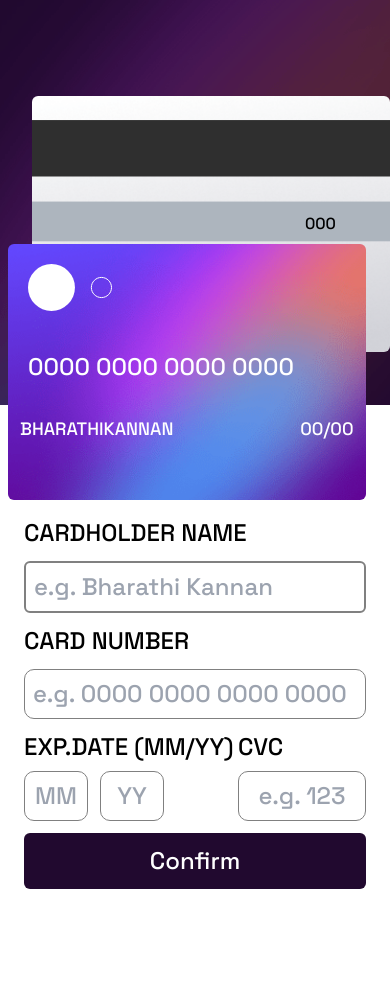
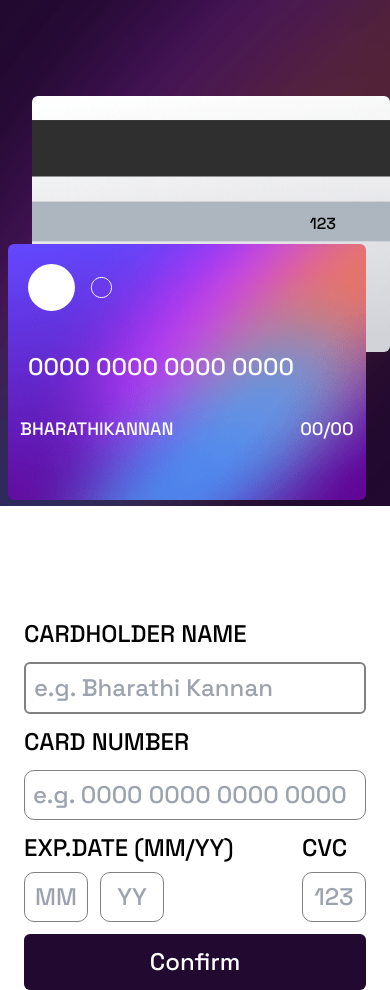
Before and after one commit to bharathikannansambasivam/Interactive-credit-card, a React (Vite) app: page / in a window 390 px wide. Before the commit the page ends 889 px from the top, so only its background shows below. Built offline with nearby package versions, Linux system fonts and the light colour scheme.

Commit message:
fix: Added Fav icon and fix responsiveness

```diff
--- a/index.html
+++ b/index.html
@@ -2,7 +2,7 @@
 <html lang="en">
   <head>
     <meta charset="UTF-8" />
-    <link rel="icon" type="image/svg+xml" href="/vite.svg" />
+    <link rel="icon" type="image/svg+xml" href="src/images/favicon-32x32.png" />
     <link rel="preconnect" href="https://fonts.googleapis.com" />
     <link rel="preconnect" href="https://fonts.gstatic.com" crossorigin />
     <link
@@ -10,7 +10,7 @@
       rel="stylesheet"
     />
     <meta name="viewport" content="width=device-width, initial-scale=1.0" />
-    <title>Vite + React</title>
+    <title>Credit card</title>
   </head>
   <body>
     <div id="root"></div>
--- a/src/components/CardDetails.jsx
+++ b/src/components/CardDetails.jsx
@@ -16,22 +16,22 @@ function CardDetails() {
   });
   return (
     <div className=" h-screen ">
-      <div className="bg-white   h-3/5 sm:h-screen sm:flex  ">
+      <div className="  h-screen sm:h-screen sm:flex  ">
         <div
-          className="h-4/5 sm:w-1/3  bg-slate-400  bg-cover sm:h-screen "
+          className="h-3/5 sm:w-1/3 bg-slate-500  bg-cover sm:h-screen flex flex-col  "
           style={{
             background: ` url(${desktop_BG}) `,
           }}
         >
-          <div className="sm:w-full sm:flex sm:flex-col-reverse sm:items-center sm:justify-center sm:h-screen sm:ml-36 ">
+          <div className="sm:w-full  sm:flex sm:flex-col-reverse sm:items-center sm:justify-center sm:h-screen h-screen sm:ml-36 flex flex-col  justify-end  ">
             <div
-              className=" w-11/12 sm:w-full   rounded-md  bg-cover bg-center h-64 relative top-24 left-8 sm:top-0 sm:left-16"
+              className=" w-11/12 sm:w-full  rounded-md  bg-cover bg-center h-64 relative top-24 left-8 sm:top-0 sm:left-16"
               style={{
                 backgroundImage: `url(${back_card})`,
               }}
             >
               <p className="cvcpin flex    justify-end items-center h-full">
-                {formValues.cvc ? formValues.cvc : "000"}
+                {formValues.cvc ? formValues.cvc : "123"}
               </p>
             </div>
 
@@ -42,8 +42,6 @@ function CardDetails() {
               }}
             >
               <div className="  p-5   ">
-                {/* <div className="bg-white rounded-full h-12 w-12"></div>
-                <div className="border-2 border-white rounded-full h-5 w-5"></div> */}
                 <img src={card_logo} alt="" />
               </div>
               <div className=" p-5 text-white text-2xl ">
--- a/src/components/Greeting.jsx
+++ b/src/components/Greeting.jsx
@@ -13,7 +13,7 @@ function Greeting() {
       <p className="text-dark-grayish-violet">We've added your card details </p>
       <button
         onClick={handleNavigation}
-        className="bg-very-dark-violet p-3 text-white w-full rounded-md"
+        className="sm:w-1/4 bg-very-dark-violet p-3 text-white w-full rounded-md"
       >
         Continue
       </button>
--- a/src/components/Input.jsx
+++ b/src/components/Input.jsx
@@ -86,7 +86,7 @@ function Input({ setFormValues }) {
                   name="year"
                   type="text"
                   placeholder="YY"
-                  maxLength={2}
+                  maxLength={3}
                   className="w-16 text-center p-2"
                   value={formik.values.year}
                   onChange={formik.handleChange}
@@ -105,9 +105,9 @@ function Input({ setFormValues }) {
             <input
               name="cvc"
               type="text"
+              placeholder="123"
               maxLength={3}
-              placeholder="e.g. 123"
-              className="w-32 text-center p-2"
+              className="w-16 text-center p-2"
               value={formik.values.cvc}
               onChange={formik.handleChange}
               onBlur={formik.handleBlur}
--- a/src/schema/validationSchema.js
+++ b/src/schema/validationSchema.js
@@ -9,14 +9,9 @@ const validationSchema = Yup.object({
 
     .required("Please enter your name"),
   cardNo: Yup.number()
+    .typeError("Wrong format, numbers only")
+    .required("Card number is required"),
 
-    .typeError("Wrong format, numbers only")
-    .min(16, "Card number must be 16 digits")
-    .required("Card number is required"),
-  cvc: Yup.number()
-    .typeError("Must be a number")
-    .required("Can't be blank")
-    .min(3, "Enter three digit valid number"),
   month: Yup.number()
     .typeError("Must be a number")
     .max(12, "Month must be between 1 and 12")
@@ -26,6 +21,9 @@ const validationSchema = Yup.object({
     .min(23, "Year must be 23 or later")
     .max(99, "Year must be less than 100")
     .required("Can't be blank"),
+  cvc: Yup.string()
+    .matches(/^\d{3}$/, "Enter a valid 3-digit CVC number")
+    .required("Can't be blank"),
 });
 
 export default validationSchema;
```
